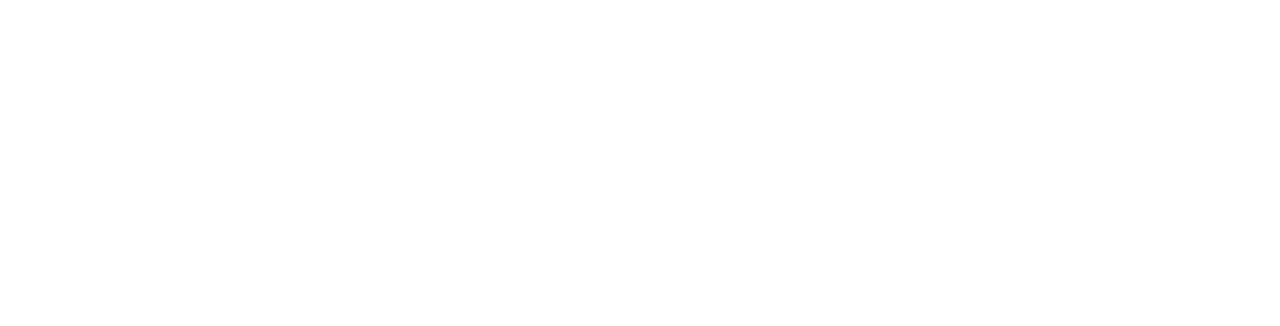
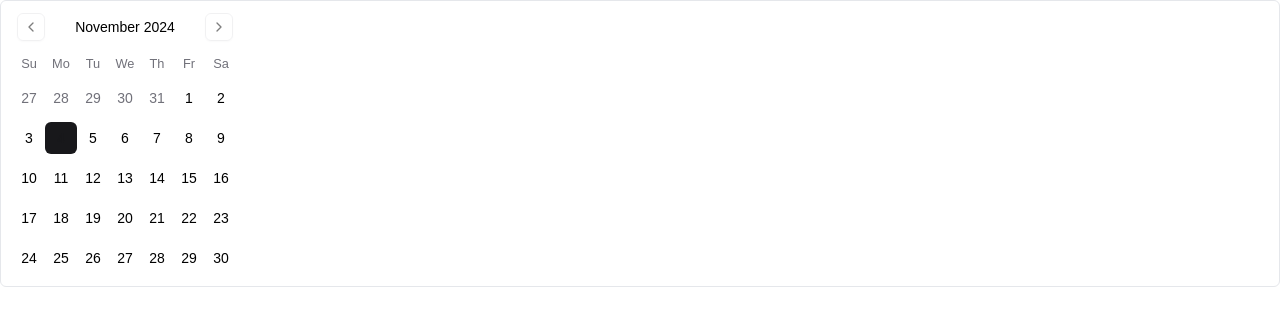
Before and after one commit to Tobikun11-Arch/Typescript-Nextjs-Playground, a Next.js app: page /shadcn/calendar in a window 1280 px wide. Shown: the top 326 px of the page. Built offline with nearby package versions, Linux system fonts and the light colour scheme.

Commit message:
added calendar

```diff
--- a/app/shadcn/calendar/page.tsx
+++ b/app/shadcn/calendar/page.tsx
@@ -1,10 +1,17 @@
-import React from 'react'
+"use client"
+import React, { useState } from 'react'
+import { Calendar } from "@/components/ui/calendar"
 
 const Page = () => {
+    const [date, setDate] = useState<Date | undefined>(new Date())
+
     return (
-        <div>
-
-        </div>
+        <Calendar
+            mode="single"
+            selected={date}
+            onSelect={setDate}
+            className="rounded-md border"
+        />
     )
 }
 
--- /dev/null
+++ b/components/ui/calendar.tsx
@@ -0,0 +1,72 @@
+"use client"
+
+import * as React from "react"
+import { ChevronLeft, ChevronRight } from "lucide-react"
+import { DayPicker } from "react-day-picker"
+
+import { cn } from "@/lib/utils"
+import { buttonVariants } from "@/components/ui/button"
+
+export type CalendarProps = React.ComponentProps<typeof DayPicker>
+
+function Calendar({
+  className,
+  classNames,
+  showOutsideDays = true,
+  ...props
+}: CalendarProps) {
+  return (
+    <DayPicker
+      showOutsideDays={showOutsideDays}
+      className={cn("p-3", className)}
+      classNames={{
+        months: "flex flex-col sm:flex-row space-y-4 sm:space-x-4 sm:space-y-0",
+        month: "space-y-4",
+        caption: "flex justify-center pt-1 relative items-center",
+        caption_label: "text-sm font-medium",
+        nav: "space-x-1 flex items-center",
+        nav_button: cn(
+          buttonVariants({ variant: "outline" }),
+          "h-7 w-7 bg-transparent p-0 opacity-50 hover:opacity-100"
+        ),
+        nav_button_previous: "absolute left-1",
+        nav_button_next: "absolute right-1",
+        table: "w-full border-collapse space-y-1",
+        head_row: "flex",
+        head_cell:
+          "text-zinc-500 rounded-md w-8 font-normal text-[0.8rem] dark:text-zinc-400",
+        row: "flex w-full mt-2",
+        cell: cn(
+          "relative p-0 text-center text-sm focus-within:relative focus-within:z-20 [&:has([aria-selected])]:bg-zinc-100 [&:has([aria-selected].day-outside)]:bg-zinc-100/50 [&:has([aria-selected].day-range-end)]:rounded-r-md dark:[&:has([aria-selected])]:bg-zinc-800 dark:[&:has([aria-selected].day-outside)]:bg-zinc-800/50",
+          props.mode === "range"
+            ? "[&:has(>.day-range-end)]:rounded-r-md [&:has(>.day-range-start)]:rounded-l-md first:[&:has([aria-selected])]:rounded-l-md last:[&:has([aria-selected])]:rounded-r-md"
+            : "[&:has([aria-selected])]:rounded-md"
+        ),
+        day: cn(
+          buttonVariants({ variant: "ghost" }),
+          "h-8 w-8 p-0 font-normal aria-selected:opacity-100"
+        ),
+        day_range_start: "day-range-start",
+        day_range_end: "day-range-end",
+        day_selected:
+          "bg-zinc-900 text-zinc-50 hover:bg-zinc-900 hover:text-zinc-50 focus:bg-zinc-900 focus:text-zinc-50 dark:bg-zinc-50 dark:text-zinc-900 dark:hover:bg-zinc-50 dark:hover:text-zinc-900 dark:focus:bg-zinc-50 dark:focus:text-zinc-900",
+        day_today: "bg-zinc-100 text-zinc-900 dark:bg-zinc-800 dark:text-zinc-50",
+        day_outside:
+          "day-outside text-zinc-500 aria-selected:bg-zinc-100/50 aria-selected:text-zinc-500 dark:text-zinc-400 dark:aria-selected:bg-zinc-800/50 dark:aria-selected:text-zinc-400",
+        day_disabled: "text-zinc-500 opacity-50 dark:text-zinc-400",
+        day_range_middle:
+          "aria-selected:bg-zinc-100 aria-selected:text-zinc-900 dark:aria-selected:bg-zinc-800 dark:aria-selected:text-zinc-50",
+        day_hidden: "invisible",
+        ...classNames,
+      }}
+      components={{
+        IconLeft: ({ ...props }) => <ChevronLeft className="h-4 w-4" />,
+        IconRight: ({ ...props }) => <ChevronRight className="h-4 w-4" />,
+      }}
+      {...props}
+    />
+  )
+}
+Calendar.displayName = "Calendar"
+
+export { Calendar }
--- a/package.json
+++ b/package.json
@@ -17,12 +17,14 @@
     "chart.js": "^4.4.6",
     "class-variance-authority": "^0.7.0",
     "clsx": "^2.1.1",
+    "date-fns": "^3.6.0",
     "ldrs": "^1.0.2",
     "lucide-react": "^0.459.0",
     "my-playground": "file:",
     "next": "15.0.2",
     "react": "^18.3.1",
     "react-chartjs-2": "^5.2.0",
+    "react-day-picker": "^8.10.1",
     "react-dom": "^18.3.1",
     "socket.io-client": "^4.8.1",
     "tailwind-merge": "^2.5.4",
```
Also changed, not shown: 1 other file (tests, documents, lock files or other folders).
